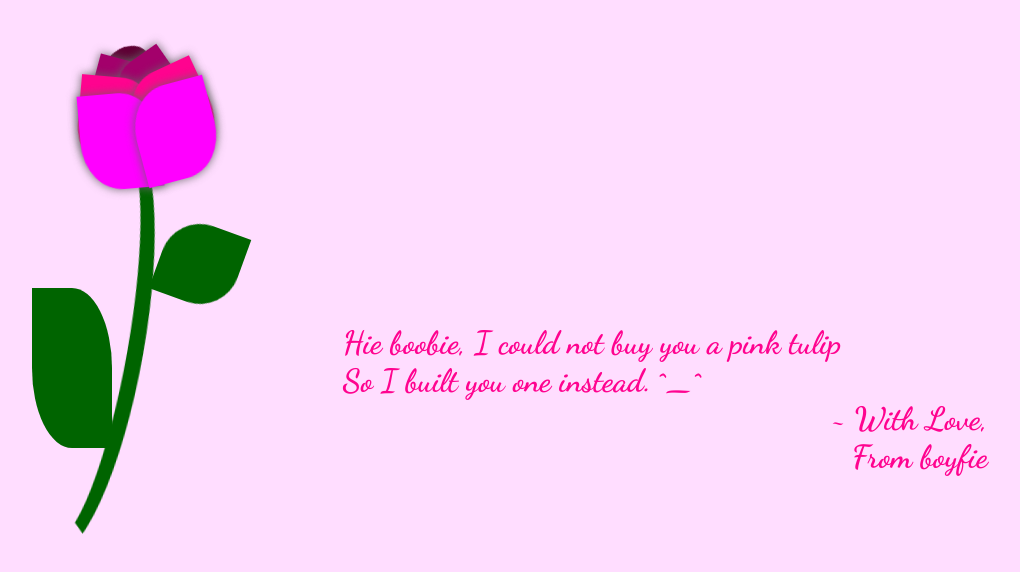
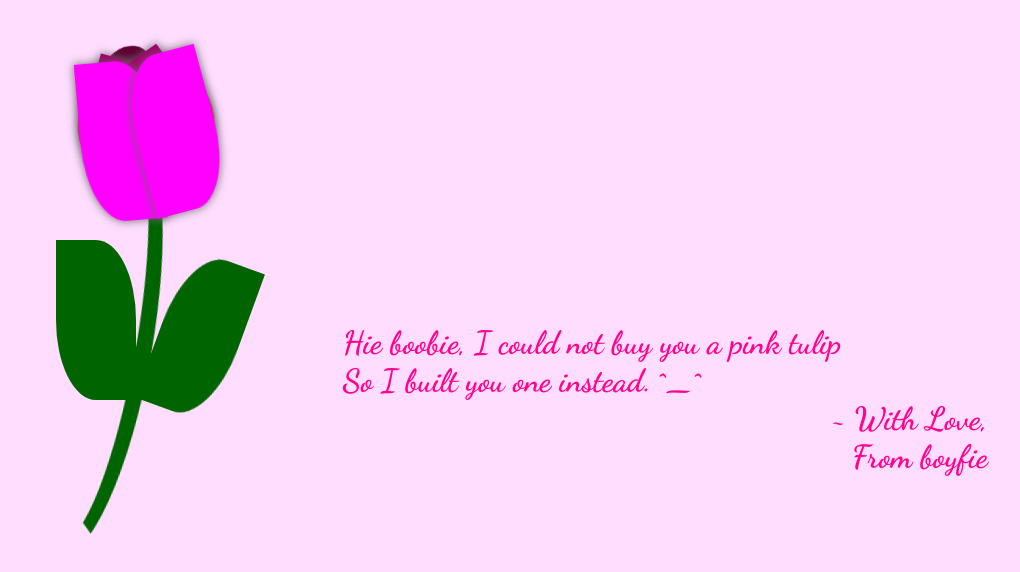
Before and after one commit to WinterSunset95/ForYou, a plain HTML site: page index.html in a window 1280 px wide. Shown: the whole page, without its empty margins (64-1084 px from the left). Drawn offline with Linux system fonts and the light colour scheme.

Commit message:
A flowi for baby

```diff
--- a/style.css
+++ b/style.css
@@ -97,7 +97,7 @@ main {
 	}
 	50% {
 		left: -2.5rem;
-		transform: rotate(-15deg);
+		transform: rotate(-10deg);
 	}
 	100% {
 		transform: rotate(5deg);
@@ -110,7 +110,7 @@ main {
 	}
 	50% {
 		left: 2.5rem;
-		transform: rotate(15deg);
+		transform: rotate(10deg);
 	}
 	100% {
 		transform: rotate(-5deg);
@@ -135,7 +135,7 @@ main {
 		transform: rotate(0deg);
 	}
 	50% {
-		left: 7rem;
+		left: 8.5rem;
 		transform: rotate(-5deg);
 	}
 	100% {
@@ -148,8 +148,8 @@ main {
 		transform: rotate(20deg);
 	}
 	50% {
-		top: 15.5rem;
-		left: 17.5rem;
+		top: 17rem;
+		left: 16.5rem;
 		transform: rotate(35deg);
 	}
 	100% {
@@ -237,10 +237,10 @@ main {
 
 .petal:nth-child(6) {
 	transform: rotate(0deg);
-	top: 3rem;
+	top: 1rem;
 	left: -2rem;
 	width: 5rem;
-	height: 6rem;
+	height: 10rem;
 	border-radius: 0 50%;
 	background-color: #ff00ff;
 	animation: petal_6 5s infinite;
@@ -248,10 +248,10 @@ main {
 
 .petal:nth-child(7) {
 	transform: rotate(0deg);
-	top: 3rem;
+	top: 1rem;
 	left: 1.5rem;
 	width: 5rem;
-	height: 6rem;
+	height: 10rem;
 	border-radius: 50% 0;
 	background-color: #ff00ff;
 	animation: petal_7 5s infinite;
@@ -262,7 +262,7 @@ main {
 	width: 5rem;
 	position: absolute;
 	top: 8rem;
-	left: 6rem;
+	left: 6.5rem;
 	transform: rotate(10deg);
 	border-radius: 50% 50%;
 	border-color: transparent darkgreen transparent transparent;
@@ -277,8 +277,8 @@ main {
 }
 
 .leaf:nth-last-child(2) {
-	top: 18rem;
-	left: 6rem;
+	top: 15rem;
+	left: 7.5rem;
 	transform: rotate(0deg);
 	width: 5rem;
 	height: 10rem;
@@ -289,11 +289,11 @@ main {
 }
 
 .leaf:nth-last-child(1) {
-	top: 14rem;
+	top: 16rem;
 	left: 14rem;
 	transform: rotate(20deg);
 	width: 5rem;
-	height: 5rem;
+	height: 10rem;
 	border-radius: 50% 0;
 	background-color: darkgreen;
 	animation: leaf_2 5s infinite;
```
